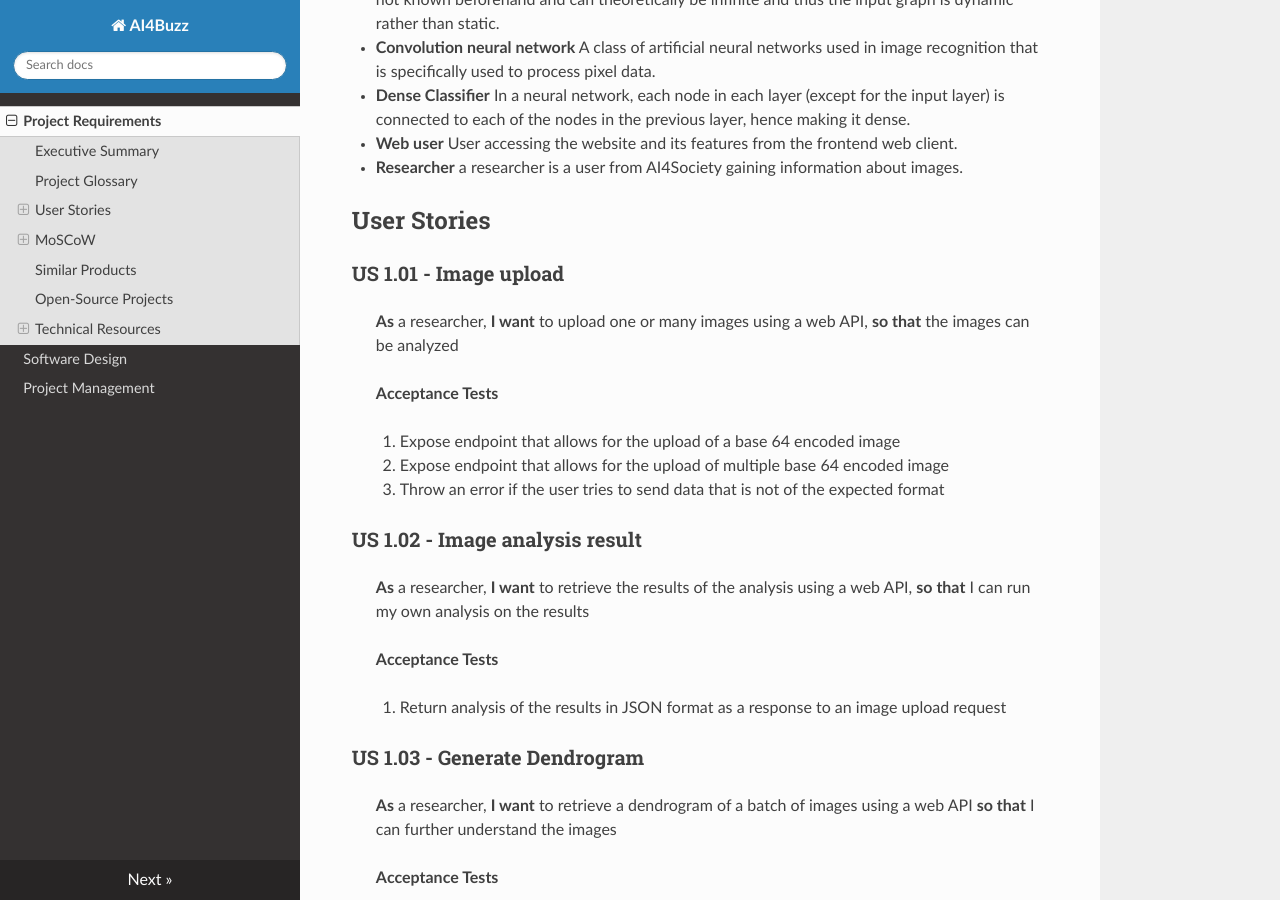
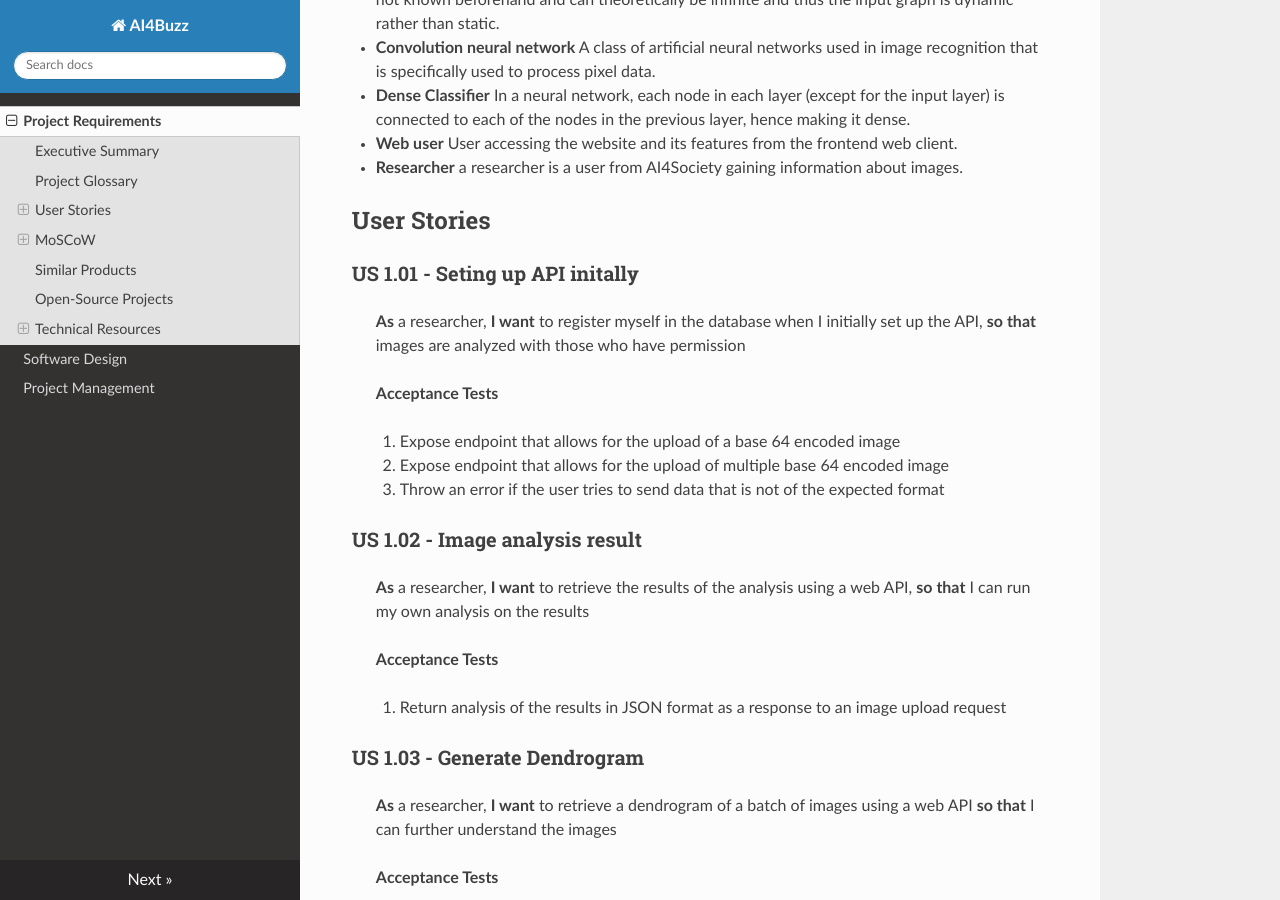
Before and after one commit to UAlberta-CMPUT401/ai4buzz, an MkDocs documentation site: the page built from docs/docs/index.md, in a window 1280 px wide and 900 px high, scrolled down 740 px. Built offline with MkDocs 1.6.1, drawn with Linux system fonts in a browser that asks for light colours; nearby versions of some CDN libraries.

Commit message:
Updating US 1.101

```diff
--- a/docs/docs/index.md
+++ b/docs/docs/index.md
@@ -19,9 +19,9 @@ This project is to develop a web service to allow researchers to gain insight in
 
 ## User Stories
 
-### US 1.01 - Image upload
+### US 1.01 - Seting up API initally
 
-> **As** a researcher, **I want** to upload one or many images using a web API, **so that** the images can be analyzed
+> **As** a researcher, **I want** to register myself in the database when I initially set up the API, **so that** images are analyzed with those who have permission
 
 > **Acceptance Tests**
 
```
